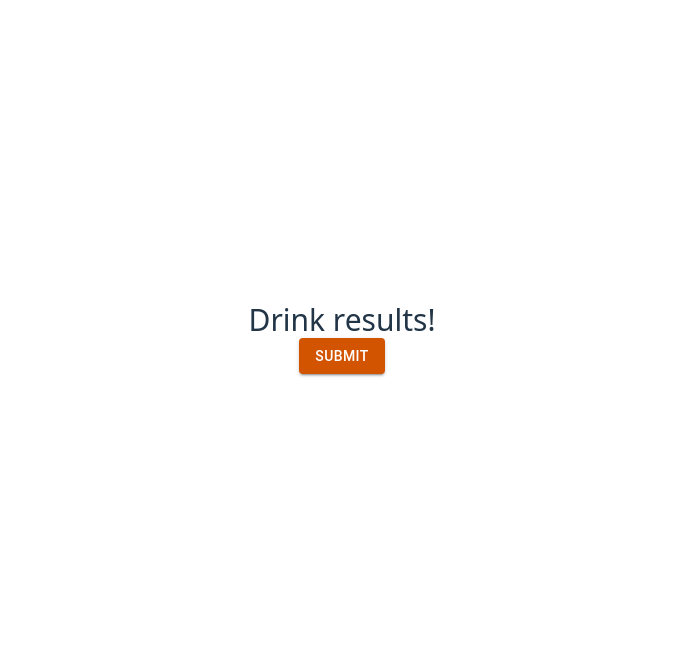
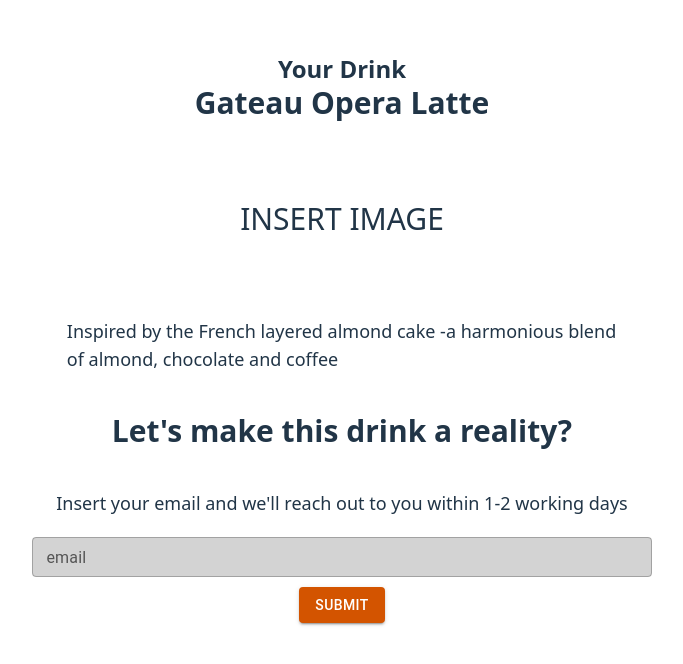
Before and after one commit to reallyAD/microSite-frontend, a React (Vite) app: page /drink-result in a window 1280 px wide. Shown: the part 102-766 px from the top of the page, without its empty margins (298-981 px from the left). Built offline with nearby package versions, Linux system fonts and the light colour scheme.

Commit message:
Add more details for each page

```diff
--- a/src/pages/drinkBase/DrinkBase.jsx
+++ b/src/pages/drinkBase/DrinkBase.jsx
@@ -14,9 +14,12 @@ function DrinkBase() {
     return (
       <>
         <BackButton />
-        <div className="h-screen text-3xl text-bold flex justify-center items-center">
-          <p>Drink Base!</p>
+        <div className="h-screen text-3xl flex justify-center items-center">
+          <div className="flex flex-col items-center">
+            <h1 className="font-bold">What drink are you looking to create?</h1>
+            <p className="text-lg">Pick your base</p>
             <CircularArrowButton onClick={handleOnClick} />
+          </div>
         </div>
      </>
     )
--- a/src/pages/drinkPurpose/DrinkPurpose.jsx
+++ b/src/pages/drinkPurpose/DrinkPurpose.jsx
@@ -14,9 +14,12 @@ function DrinkPurpose() {
     return (
       <>
         <BackButton />
-        <div className="h-screen text-3xl text-bold flex justify-center items-center">
-          <p>Drink Purpose</p>
-          <CircularArrowButton onClick={handleOnClick} />
+        <div className="h-screen text-3xl flex justify-center items-center">
+          <div className="flex flex-col items-center">
+            <h1 className="font-bold">What is this drink for?</h1>
+            <p className="text-lg">Pick one or more - we'll tailor the drink to match</p>
+            <CircularArrowButton onClick={handleOnClick} />
+          </div>
         </div>
      </>
     )
--- a/src/pages/drinkResult/DrinkResult.jsx
+++ b/src/pages/drinkResult/DrinkResult.jsx
@@ -1,6 +1,7 @@
 import React from 'react';
 import BackButton from '../../components/BackButton';
 import Button from '@mui/material/Button';
+import TextField from '@mui/material/TextField';
 
 
 function DrinkResult() {
@@ -10,7 +11,30 @@ function DrinkResult() {
         <BackButton />
         <div className="h-screen text-3xl text-bold flex justify-center items-center">
             <div className="flex flex-col items-center">
-                <p>Drink results!</p>
+                <p className="font-bold text-2xl"> Your Drink</p>
+                {/* TODO: Dynamically load in data from Chatgpt */}
+                <h1 className="font-bold">Gateau Opera Latte</h1>
+                <p className="my-20"> INSERT IMAGE </p>
+                <div className="w-8/12">
+                    <p className="text-lg"> Inspired by the French layered almond cake -a harmonious blend of almond, chocolate and coffee</p>
+                </div>
+
+                <p className="my-10 font-bold text-3xl"> Let's make this drink a reality?</p>
+                <p className="mb-5 text-lg">Insert your email and we'll reach out to you within 1-2 working days</p>
+                <TextField
+                        sx={{
+                            backgroundColor: 'lightgray',
+                            borderRadius: 1,
+                            display: 'flex',
+                            justifyContent: 'center',
+                            width: '75%',
+                            marginBottom: '10px'
+                        }}
+                        id="email"
+                        label="email"
+                        variant="outlined"
+                        size="small"
+                    />
                 <Button
                     variant='contained'
                     sx={{
--- a/src/pages/drinkResultConfirmation/DrinkResultConfirmation.jsx
+++ b/src/pages/drinkResultConfirmation/DrinkResultConfirmation.jsx
@@ -11,12 +11,32 @@ function DrinkResultConfirmation() {
         toDrinkResultLabel();
     }
 
+    // TODO: Dynamically load data from output of chatgpt
     return (
       <>
         <BackButton />
         <div className="h-screen text-3xl text-bold flex justify-center items-center">
-          <p>Drink result confirmation!</p>
-          <CircularArrowButton onClick={handleOnClick}/>
+          <div className="flex flex-col items-center">
+            <p className="font-bold text-2xl"> Your Drink</p>
+            {/* TODO: Dynamically load in data from Chatgpt */}
+            <h1 className="font-bold">Gateau Opera Latte</h1>
+            <p className="my-20"> INSERT IMAGE </p>
+            <div className="w-8/12">
+              <p className="text-lg"> Inspired by the French layered almond cake -a harmonious blend of almond, chocolate and coffee</p>
+            </div>
+
+            <div className="flex flex-row items-center mt-10 justify-between">
+              <div className="w-5/12">
+                <p className="font-bold text-2xl"> Ingredients: </p>
+                <p> Coffee, Honey, Roasted, Almond, Cocoa, Milk</p>
+              </div>
+              <div>
+                <p className="font-bold text-2xl"> Taste Profile: </p>
+                <p> Sweet, Nutty, Chocolatey</p>
+              </div>
+            </div>
+            <CircularArrowButton onClick={handleOnClick}/>
+          </div>
         </div>
      </>
     )
--- a/src/pages/drinkResultLabel/DrinkResultLabel.jsx
+++ b/src/pages/drinkResultLabel/DrinkResultLabel.jsx
@@ -15,8 +15,10 @@ function DrinkResultLabel() {
       <>
         <BackButton />
         <div className="h-screen text-3xl text-bold flex justify-center items-center">
-          <p>Drink Result Label!</p>
-          <CircularArrowButton onClick={handleOnClick} />
+          <div className="flex flex-col items-center">
+            <h1 className="font-bold w-8/12">To make this uniquely yours, add a label to your drink</h1>
+            <CircularArrowButton onClick={handleOnClick} />
+          </div>
         </div>
      </>
     )
--- a/src/pages/flavourProfile/FlavourProfile.jsx
+++ b/src/pages/flavourProfile/FlavourProfile.jsx
@@ -14,9 +14,13 @@ function FlavourProfile() {
     return (
       <>
         <BackButton />
-        <div className="h-screen text-3xl text-bold flex justify-center items-center">
-          <p>Flavour Profile!</p>
-          <CircularArrowButton onClick={handleOnClick} />
+        <div className="h-screen text-3xl flex justify-center items-center">
+          <div className="flex flex-col items-center">
+            {/* TODO: Make this dynamically load the choice from previous section */}
+            <h1 className="font-bold">Coffee</h1>
+            <h2>Select your flavour profile</h2>
+            <CircularArrowButton onClick={handleOnClick} />
+          </div>
         </div>
 
      </>
--- a/src/pages/home/Home.jsx
+++ b/src/pages/home/Home.jsx
@@ -13,16 +13,16 @@ function Home() {
     return (
       <>
         <div className="h-screen text-3xl flex justify-center items-center">
-          <div className="flex-col">
-            <p className="font-bold">INSERT IMAGE</p>
-            <p> The Rad Experience.</p>
-            <p>
+          <div className="flex-col flex items-center">
+            <p className="font-bold my-10">INSERT IMAGE</p>
+            <h1 className="font-bold mb-5 text-4xl"> The Rad. Drink Experience.</h1>
+            <p className="text-lg">
               Create a drink that is uniquely yours.
             </p>
-            <p>
+            <p className="text-lg">
               From Ingredients to flavour - you're in charge.
             </p>
-            <p>
+            <p className="text-lg">
               At the end, we'll turn it to a real creation
             </p>
             <Button
@@ -33,6 +33,8 @@ function Home() {
                 '&:hover': {
                   backgroundColor: '#A04000', // darker on hover
                 },
+                marginTop: '20px',
+                fontWeight: 'bold',
               }}
             >
               Let's Start
--- a/src/pages/personalDetails/PersonalDetails.jsx
+++ b/src/pages/personalDetails/PersonalDetails.jsx
@@ -20,7 +20,7 @@ function PersonalDetails() {
         <div className="h-screen text-3xl flex justify-center items-center">
             <div className="flex-col">
                 <h1 className="font-bold">What is your name?</h1>
-                <p>Every drink starts with a name</p>
+                <p className="text-lg">Every drink starts with a name</p>
                 <div className="flex flex-row items-center gap-2">
                     <TextField
                         sx={{
```
